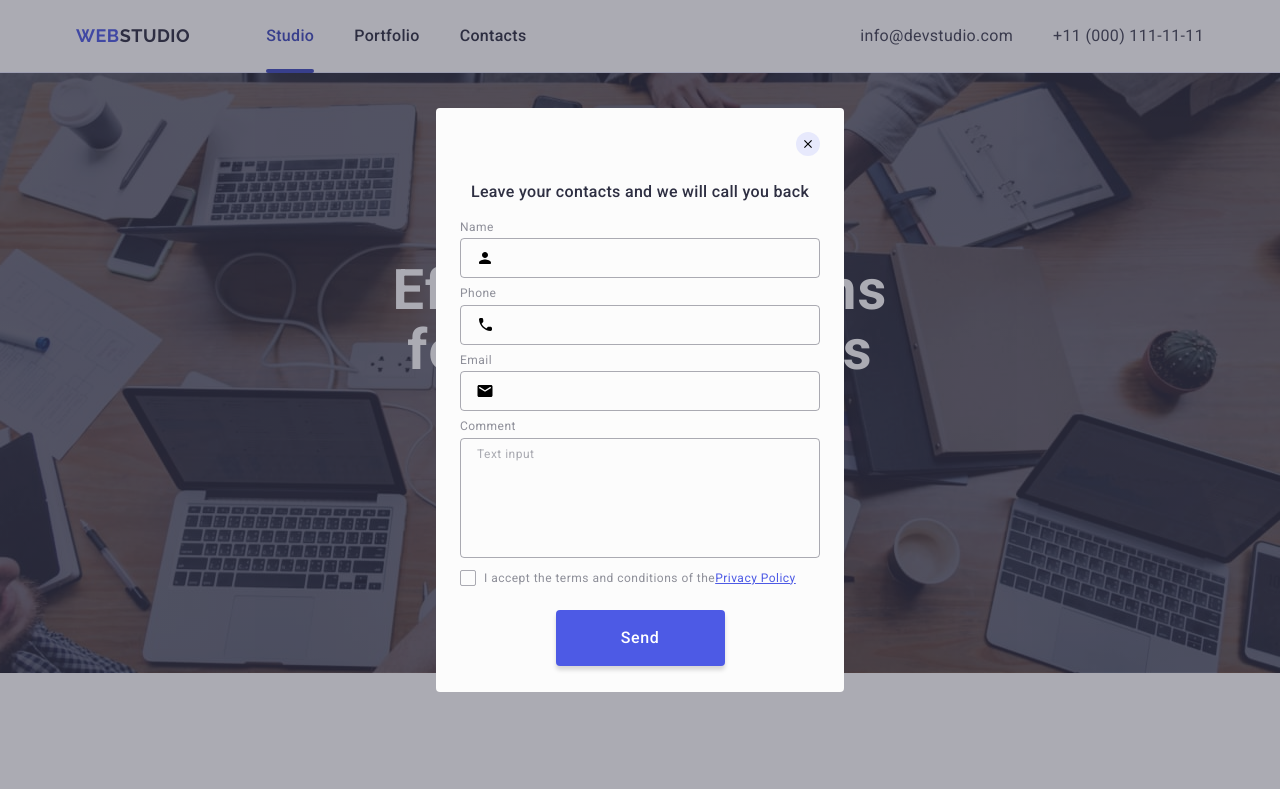
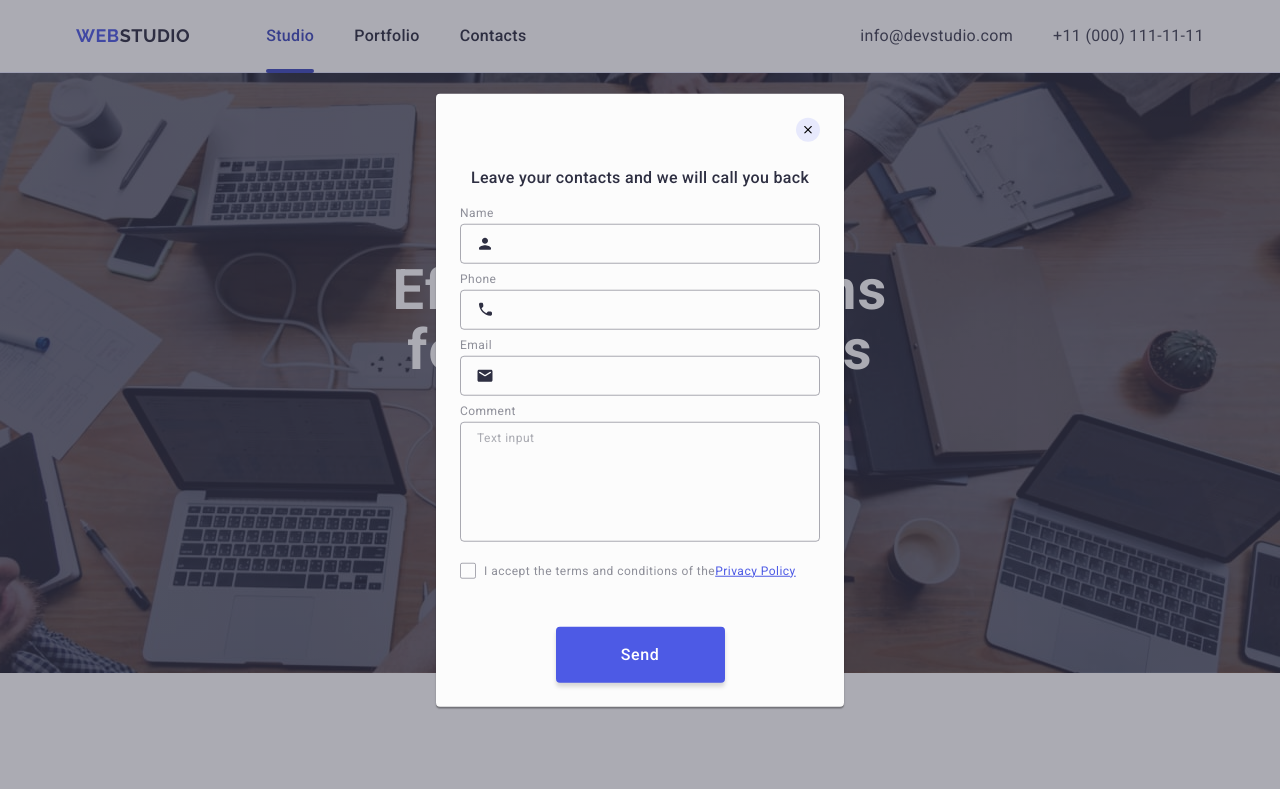
Before and after one commit to petro43k/goit-markup-hw-01, a plain HTML site: page index.html in a window 1280 px wide. Shown: the top 789 px of the page. Drawn offline with nearby package versions, Linux system fonts and the light colour scheme.

Commit message:
coorect-model

```diff
--- a/css/styles.css
+++ b/css/styles.css
@@ -516,6 +516,7 @@ border-radius: 50%;
     opacity: 0;
     visibility: hidden;
     pointer-events: none;
+    transition: background-color 250ms cubic-bezier(0.4, 0, 0.2, 1);
 }
 
 .is-open {
@@ -534,31 +535,34 @@ border-radius: 50%;
     left: 50%;
     transform: translate(-50%, -50%);
     padding:72px 24px 24px;
+    transition: transform 250ms cubic-bezier(0.4, 0, 0.2, 1);
+    box-shadow: 0px 1px 1px rgba(0, 0, 0, 0.14), 0px 1px 3px rgba(0, 0, 0, 0.12), 0px 2px 1px rgba(0, 0, 0, 0.2);
 }
 
-.modal-contener {
+.model-btn {
     width: 24px;
 height: 24px;
 flex-shrink: 0;
-    display: flex;
+display: flex;
 justify-content: center;
 align-items: center;
-background-color: #E7E9FC;
+background-color: #e7e9fc;;
 border-radius: 50%;
 }
-.modal-contener:hover {
+
+
+.model-btn:hover {
     background-color: var(--OCEAN, #404BBF);
     fill: #FFFFFF;
 }
 
-.modal-contener:focus {
+.model-btn:focus {
     background-color: var(--OCEAN, #404BBF);
     fill: #FFFFFF;
 }
 
 
 .model-btn {
-    background-color: transparent;
     border: none;
     position: absolute;
     top: 24px;
@@ -572,11 +576,19 @@ font-size: 16px;
 font-weight: 500;
 line-height: 1.5;
 letter-spacing: 0.02em;
-padding-bottom: 16px;
+margin-bottom: 16px;
 }
 
 .modal-field {
     margin-bottom: 8px;
+}
+
+.modal-field-comment {
+    margin-bottom: 16px;
+}
+
+.modal-field-check {
+    margin-bottom: 24px;
 }
 
 .modal-input {
@@ -587,7 +599,7 @@ padding-bottom: 16px;
     padding-right: 16px;
     padding-left: 38px;
     outline: transparent;
-    transition: background-color 250ms cubic-bezier(0.4, 0, 0.2, 1);
+    transition: border-color 250ms cubic-bezier(0.4, 0, 0.2, 1);
 }
 
 
@@ -600,24 +612,9 @@ padding-bottom: 16px;
 }
 
 
-.model-form-btn {
-color: var(--WHITE, #FFF);
-font-family: "Roboto", sans-serif ;
-font-size: 16px;
-font-weight: 500;
-line-height: 1.5;
-letter-spacing: 0.04em;
-padding: 16px 32px;
-cursor: pointer;
-margin: 0 auto;
-margin-top: 24px;
-display: block;
-border-radius: 4px;
-background-color: var(--IRIS, #4D5AE5);
-box-shadow: 0px 4px 4px 0px rgba(0, 0, 0, 0.15);
-border: none;
-min-width: 169px;
-}
+
+
+
 
 .input-wrap {
     position: relative;
@@ -627,17 +624,18 @@ min-width: 169px;
 display: block;
 color: var(--LIGHT-SLATE, #8E8F99);
 font-size: 12px;
-line-height: 1.2;
+line-height: 1.17;
 letter-spacing: 0.04em;
 margin-bottom: 4px;
 }
 
 .modal-icons {
+    fill: #2E2F42;
     position: absolute;
     left: 16px;
     top: 50%;
     transform: translateY(-50%);
-    transition: background-color 250ms cubic-bezier(0.4, 0, 0.2, 1);
+    transition: fill 250ms cubic-bezier(0.4, 0, 0.2, 1);
 }
 
 .modal-textarea {
@@ -647,8 +645,12 @@ margin-bottom: 4px;
     border: 1px solid var(--NAVY-BLUE-modal, rgba(46, 47, 66, 0.40));background-color: transparent;
     padding: 8px 16px;
     outline: transparent;
-    transition: background-color 250ms cubic-bezier(0.4, 0, 0.2, 1);
+    transition: border-color 250ms cubic-bezier(0.4, 0, 0.2, 1);
     resize: none;
+    font-size: 12px;
+    line-height: 1.17;
+    letter-spacing: 0.04em;
+    color: rgba(46, 47, 66, 0.4);
 }
 
 .modal-textarea::placeholder {
@@ -666,13 +668,13 @@ letter-spacing: 0.04em;
 .check-text {
 color: var(--LIGHT-SLATE, #8E8F99);
 font-size: 12px;
-line-height: 1.2;
+line-height: 1.17;
 letter-spacing: 0.04em;
 display: flex;
 align-items: center;
 }
 
-.check-text a {
+.text-check-linc {
     color: #4D5AE5;
     text-decoration-line: underline;
 }
@@ -684,14 +686,16 @@ align-items: center;
     border-radius: 2px;
     border: 1px solid var(--NAVY-BLUE-modal, rgba(46, 47, 66, 0.40));
     margin-right: 8px;
-    display: flex;
+    display: inline-flex;
     align-items: center;
     justify-content: center;
     fill: transparent;
+    transition: background-color 250ms cubic-bezier(0.4, 0, 0.2, 1), border 250ms cubic-bezier(0.4, 0, 0.2, 1), fill 250ms cubic-bezier(0.4, 0, 0.2, 1);
+
 }
 
 .modal-check:checked + .check-text .check-text-box{
     background-color: #404BBF;
     border: none;
-    fill: #FFFFFF;
+    fill: #F4F4FD;
 }
--- a/index.html
+++ b/index.html
@@ -383,11 +383,9 @@
     <div class="backdrop is-open">
         <div class="modal">
             <button type="button" class="model-btn">
-                <div class="modal-contener">
                 <svg class="model-btn-icon" width="8" height="8">
                     <use href="./images/icons.svg#icon-close-black"></use>
                 </svg>
-            </div>
             </button>
             <p class="modal-title">Leave your contacts and we will call you back</p>
             <form class="modal-form">
@@ -395,7 +393,7 @@
                 <label for="user-name" class="modal-label">Name</label>
             <div class="input-wrap">
                 <input type="text" name="user-name" class="modal-input" id="user-name"/>
-                <svg class="modal-icons" width="18" height="18">
+                <svg class="modal-icons" width="18" height="24">
                     <use href="./images/icons.svg#icon-person-black"></use>
                 </svg>
             </div>
@@ -418,19 +416,19 @@
                 </svg>
             </div>
             </div>
-            <div class="modal-field">
-                <label for="user-text" class="modal-label">Comment</label>
-                <textarea name="user-text" id="user-text" class="modal-textarea" placeholder="Text input"></textarea>
+            <div class="modal-field-comment">
+                <label for="user-comment" class="modal-label">Comment</label>
+                <textarea name="user-comment" id="user-comment" class="modal-textarea" placeholder="Text input"></textarea>
             </div>
-            <div class="modal-field">
-                    <input class="modal-check visually-hidden" type="checkbox" name="terms" id="terms">
-                <label class="check-text" for="terms"><span class="check-text-box">
-                    <svg class="check-text-icon" width="16" height="16">
+            <div class="modal-field-check">
+                    <input class="modal-check visually-hidden" type="checkbox" name="user-privacy" id="user-privacy"  value="true">
+                <label class="check-text" for="user-privacy"><span class="check-text-box">
+                    <svg class="check-text-icon" width="10" height="18">
                         <use href="./images/icons.svg#icon-property-click"></use>
                     </svg>
-                </span>I accept the terms and conditions of the <a href="">Privacy Policy</a></label>
+                </span>I accept the terms and conditions of the <a class="text-check-linc" href="">Privacy Policy</a></label>
             </div>
-                <button type="submit" class="model-form-btn">Send</button>
+                <button type="submit" class="effective-botton">Send</button>
 
             </form>
         </div>
```
